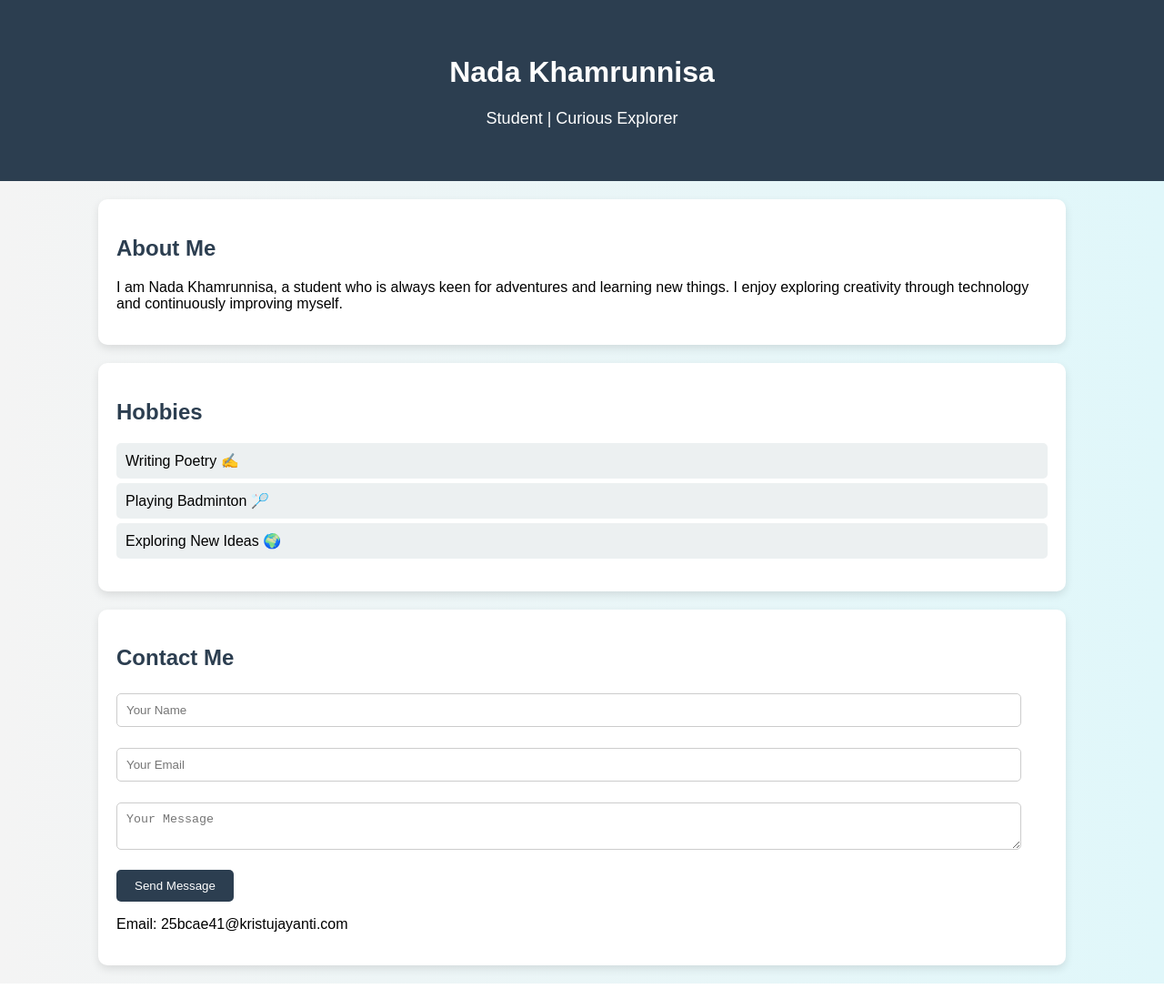
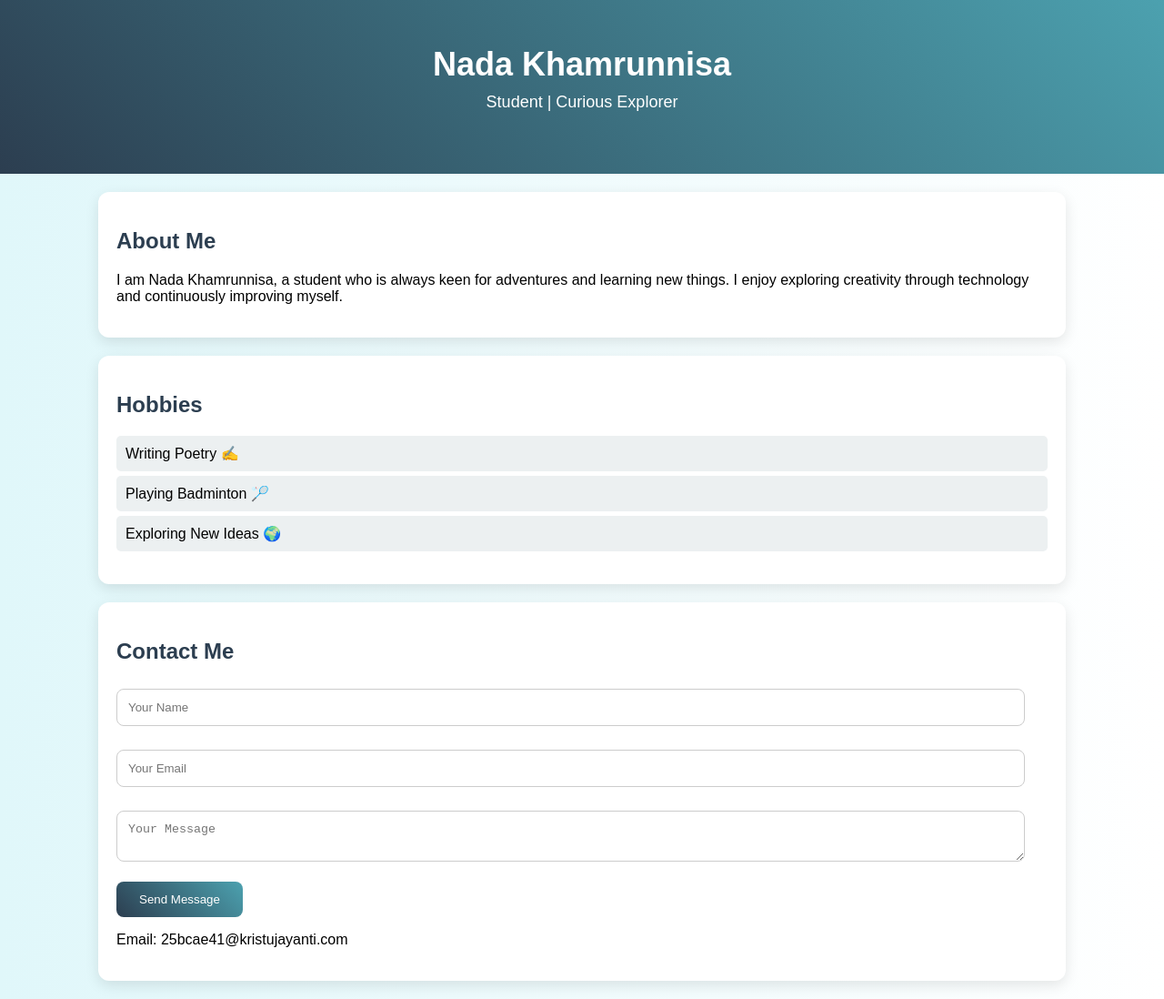
Before and after one commit to nada-student/student-profile-webapp, a plain HTML site: page frontend/index.html in a window 1280 px wide. Shown: the whole page at 91% size. Drawn offline with Linux system fonts and the light colour scheme.

Commit message:
Added UI effects and animations

```diff
--- a/frontend/style.css
+++ b/frontend/style.css
@@ -1,14 +1,21 @@
 body {
   font-family: Arial, sans-serif;
   margin: 0;
-  background: linear-gradient(to right, #f4f4f4, #e0f7fa);
+  background: linear-gradient(to right, #e0f7fa, #ffffff);
 }
 
+/* HEADER */
 header {
-  background: #2c3e50;
+  background: linear-gradient(45deg, #2c3e50, #4ca1af);
   color: white;
   text-align: center;
-  padding: 40px;
+  padding: 50px;
+  transition: 0.3s;
+}
+
+header h1 {
+  margin: 0;
+  font-size: 36px;
 }
 
 header p {
@@ -16,19 +23,29 @@ header p {
   margin-top: 10px;
 }
 
+/* SECTION CARDS */
 section {
   background: white;
   margin: 20px auto;
   padding: 20px;
-  border-radius: 10px;
+  border-radius: 12px;
   width: 80%;
-  box-shadow: 0 4px 10px rgba(0,0,0,0.1);
+  box-shadow: 0 5px 15px rgba(0,0,0,0.1);
+  transition: transform 0.3s, box-shadow 0.3s;
 }
 
+/* HOVER EFFECT */
+section:hover {
+  transform: translateY(-5px);
+  box-shadow: 0 10px 25px rgba(0,0,0,0.2);
+}
+
+/* HEADINGS */
 h2 {
   color: #2c3e50;
 }
 
+/* LIST */
 ul {
   list-style: none;
   padding: 0;
@@ -39,25 +56,44 @@ ul li {
   margin: 5px 0;
   padding: 10px;
   border-radius: 5px;
+  transition: 0.3s;
 }
 
+ul li:hover {
+  background: #d0e6f6;
+  transform: scale(1.03);
+}
+
+/* INPUT FIELDS */
 input, textarea {
   width: 95%;
-  padding: 10px;
-  margin-top: 5px;
-  border-radius: 5px;
+  padding: 12px;
+  margin-top: 8px;
+  border-radius: 8px;
   border: 1px solid #ccc;
+  transition: 0.3s;
 }
 
-button {
-  background: #2c3e50;
-  color: white;
-  padding: 10px 20px;
-  border: none;
-  border-radius: 5px;
-  cursor: pointer;
+/* INPUT FOCUS EFFECT */
+input:focus, textarea:focus {
+  border-color: #4ca1af;
+  outline: none;
+  box-shadow: 0 0 5px rgba(76,161,175,0.5);
 }
 
+/* BUTTON */
+button {
+  background: linear-gradient(45deg, #2c3e50, #4ca1af);
+  color: white;
+  padding: 12px 25px;
+  border: none;
+  border-radius: 8px;
+  cursor: pointer;
+  transition: 0.3s;
+}
+
+/* BUTTON HOVER */
 button:hover {
-  background: #34495e;
+  transform: scale(1.05);
+  background: linear-gradient(45deg, #34495e, #5dade2);
 }
```
